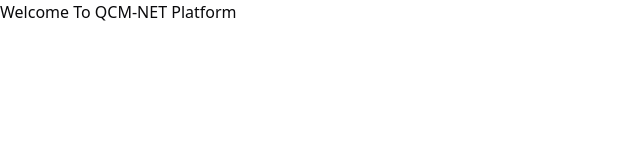
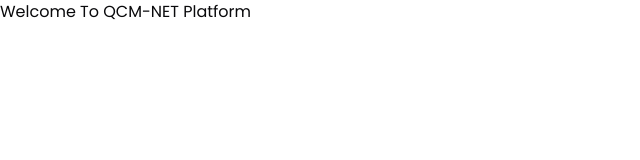
Before and after one commit to Marouankh1/qcm-net-frontend, a React (Vite) app: page / in a window 1280 px wide. Shown: the top 160 px of the page, without its empty margins (0-640 px from the left). Built offline with nearby package versions, Linux system fonts and the light colour scheme; no server answers.

Commit message:
feat: implement Poppins as primary application font

```diff
--- a/src/index.css
+++ b/src/index.css
@@ -1,7 +1,13 @@
+@import url('https://fonts.googleapis.com/css2?family=Poppins:ital,wght@0,100;0,200;0,300;0,400;0,500;0,600;0,700;0,800;0,900;1,100;1,200;1,300;1,400;1,500;1,600;1,700;1,800;1,900&display=swap');
+
 @import 'tailwindcss';
 @import 'tw-animate-css';
 
 @custom-variant dark (&:is(.dark *));
+
+@theme {
+    --font-poppins: 'Poppins', sans-serif;
+}
 
 @theme inline {
     --radius-sm: calc(var(--radius) - 4px);
@@ -40,75 +46,6 @@
     --color-sidebar-border: var(--sidebar-border);
     --color-sidebar-ring: var(--sidebar-ring);
 }
-
-/* :root {
-  --radius: 0.625rem;
-  --background: oklch(1 0 0);
-  --foreground: oklch(0.145 0 0);
-  --card: oklch(1 0 0);
-  --card-foreground: oklch(0.145 0 0);
-  --popover: oklch(1 0 0);
-  --popover-foreground: oklch(0.145 0 0);
-  --primary: oklch(0.205 0 0);
-  --primary-foreground: oklch(0.985 0 0);
-  --secondary: oklch(0.97 0 0);
-  --secondary-foreground: oklch(0.205 0 0);
-  --muted: oklch(0.97 0 0);
-  --muted-foreground: oklch(0.556 0 0);
-  --accent: oklch(0.97 0 0);
-  --accent-foreground: oklch(0.205 0 0);
-  --destructive: oklch(0.577 0.245 27.325);
-  --border: oklch(0.922 0 0);
-  --input: oklch(0.922 0 0);
-  --ring: oklch(0.708 0 0);
-  --chart-1: oklch(0.646 0.222 41.116);
-  --chart-2: oklch(0.6 0.118 184.704);
-  --chart-3: oklch(0.398 0.07 227.392);
-  --chart-4: oklch(0.828 0.189 84.429);
-  --chart-5: oklch(0.769 0.188 70.08);
-  --sidebar: oklch(0.985 0 0);
-  --sidebar-foreground: oklch(0.145 0 0);
-  --sidebar-primary: oklch(0.205 0 0);
-  --sidebar-primary-foreground: oklch(0.985 0 0);
-  --sidebar-accent: oklch(0.97 0 0);
-  --sidebar-accent-foreground: oklch(0.205 0 0);
-  --sidebar-border: oklch(0.922 0 0);
-  --sidebar-ring: oklch(0.708 0 0);
-}
-
-.dark {
-  --background: oklch(0.145 0 0);
-  --foreground: oklch(0.985 0 0);
-  --card: oklch(0.205 0 0);
-  --card-foreground: oklch(0.985 0 0);
-  --popover: oklch(0.205 0 0);
-  --popover-foreground: oklch(0.985 0 0);
-  --primary: oklch(0.922 0 0);
-  --primary-foreground: oklch(0.205 0 0);
-  --secondary: oklch(0.269 0 0);
-  --secondary-foreground: oklch(0.985 0 0);
-  --muted: oklch(0.269 0 0);
-  --muted-foreground: oklch(0.708 0 0);
-  --accent: oklch(0.269 0 0);
-  --accent-foreground: oklch(0.985 0 0);
-  --destructive: oklch(0.704 0.191 22.216);
-  --border: oklch(1 0 0 / 10%);
-  --input: oklch(1 0 0 / 15%);
-  --ring: oklch(0.556 0 0);
-  --chart-1: oklch(0.488 0.243 264.376);
-  --chart-2: oklch(0.696 0.17 162.48);
-  --chart-3: oklch(0.769 0.188 70.08);
-  --chart-4: oklch(0.627 0.265 303.9);
-  --chart-5: oklch(0.645 0.246 16.439);
-  --sidebar: oklch(0.205 0 0);
-  --sidebar-foreground: oklch(0.985 0 0);
-  --sidebar-primary: oklch(0.488 0.243 264.376);
-  --sidebar-primary-foreground: oklch(0.985 0 0);
-  --sidebar-accent: oklch(0.269 0 0);
-  --sidebar-accent-foreground: oklch(0.985 0 0);
-  --sidebar-border: oklch(1 0 0 / 10%);
-  --sidebar-ring: oklch(0.556 0 0);
-} */
 
 :root {
     --radius: 0.65rem;
@@ -181,9 +118,9 @@
 
 @layer base {
     * {
-        @apply border-border outline-ring/50;
+        @apply border-border outline-ring/50 font-poppins;
     }
     body {
-        @apply bg-background text-foreground;
+        @apply bg-background text-foreground font-poppins;
     }
 }
```
